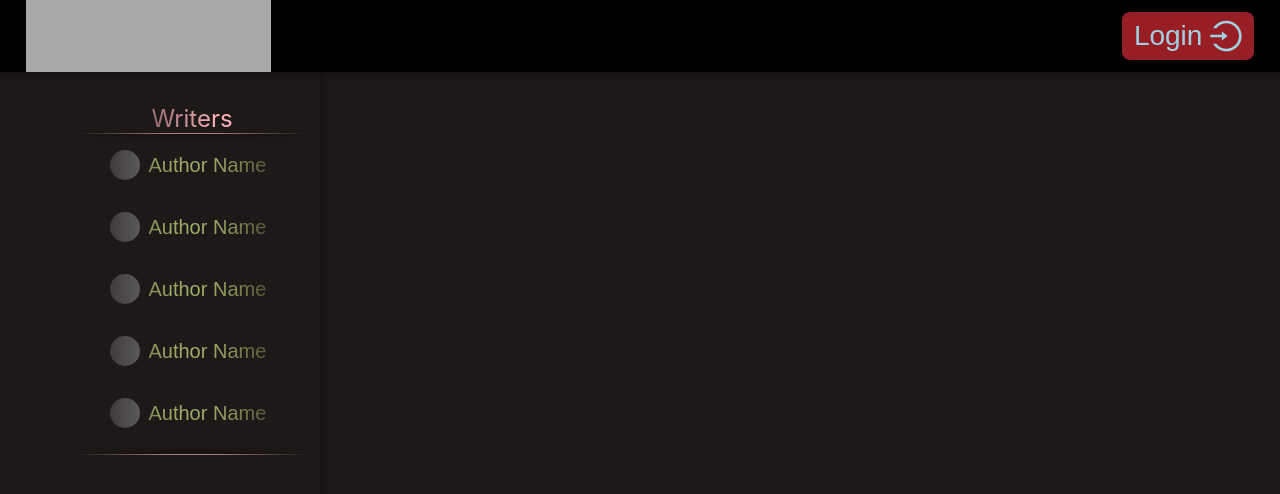
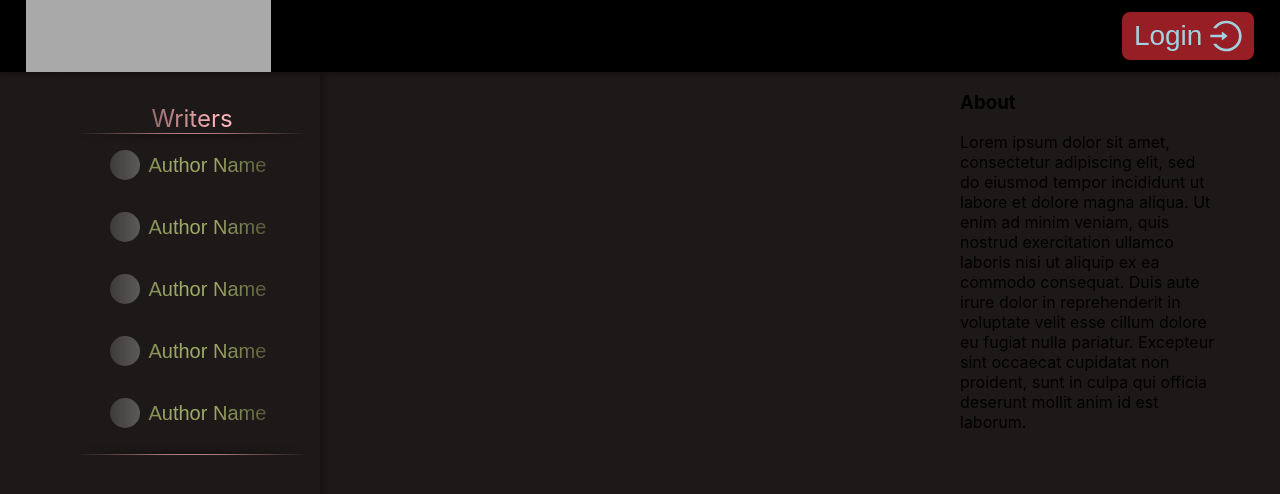
Before and after one commit to esmodea/IAG-Project, a React (Create React App) app in the folder iag-fe/: page /home in a window 1280 px wide. Shown: the top 494 px of the page. Built offline with nearby package versions, Linux system fonts and the light colour scheme.

Commit message:
Created skeleton for AboutWidget

```diff
--- a/iag-fe/src/application/web/components/Home/index.js
+++ b/iag-fe/src/application/web/components/Home/index.js
@@ -2,6 +2,7 @@
 import Header from "../common/Header";
 import './homepageweb.css'
 import WritersWidget from "../common/WritersWidget";
+import AboutWidget from "../common/AboutWidget";
 
 const WHomeContent = () => {
 
@@ -16,7 +17,7 @@
 
                 </div>
                 <div className="page-right">
-
+                    <AboutWidget text="Lorem ipsum dolor sit amet, consectetur adipiscing elit, sed do eiusmod tempor incididunt ut labore et dolore magna aliqua. Ut enim ad minim veniam, quis nostrud exercitation ullamco laboris nisi ut aliquip ex ea commodo consequat. Duis aute irure dolor in reprehenderit in voluptate velit esse cillum dolore eu fugiat nulla pariatur. Excepteur sint occaecat cupidatat non proident, sunt in culpa qui officia deserunt mollit anim id est laborum." />
                 </div>
             </div>
         </div>
--- /dev/null
+++ b/iag-fe/src/application/web/components/common/AboutWidget.js
@@ -0,0 +1,14 @@
+import React from "react";
+
+const AboutWidget = (props) => {
+    const { text } = props;
+
+    return (
+        <div className="about-widget">
+            <h3 className="about-title">About</h3>
+            <p className="about-text">{text}</p>
+        </div>
+    )
+};
+
+export default AboutWidget;
```
